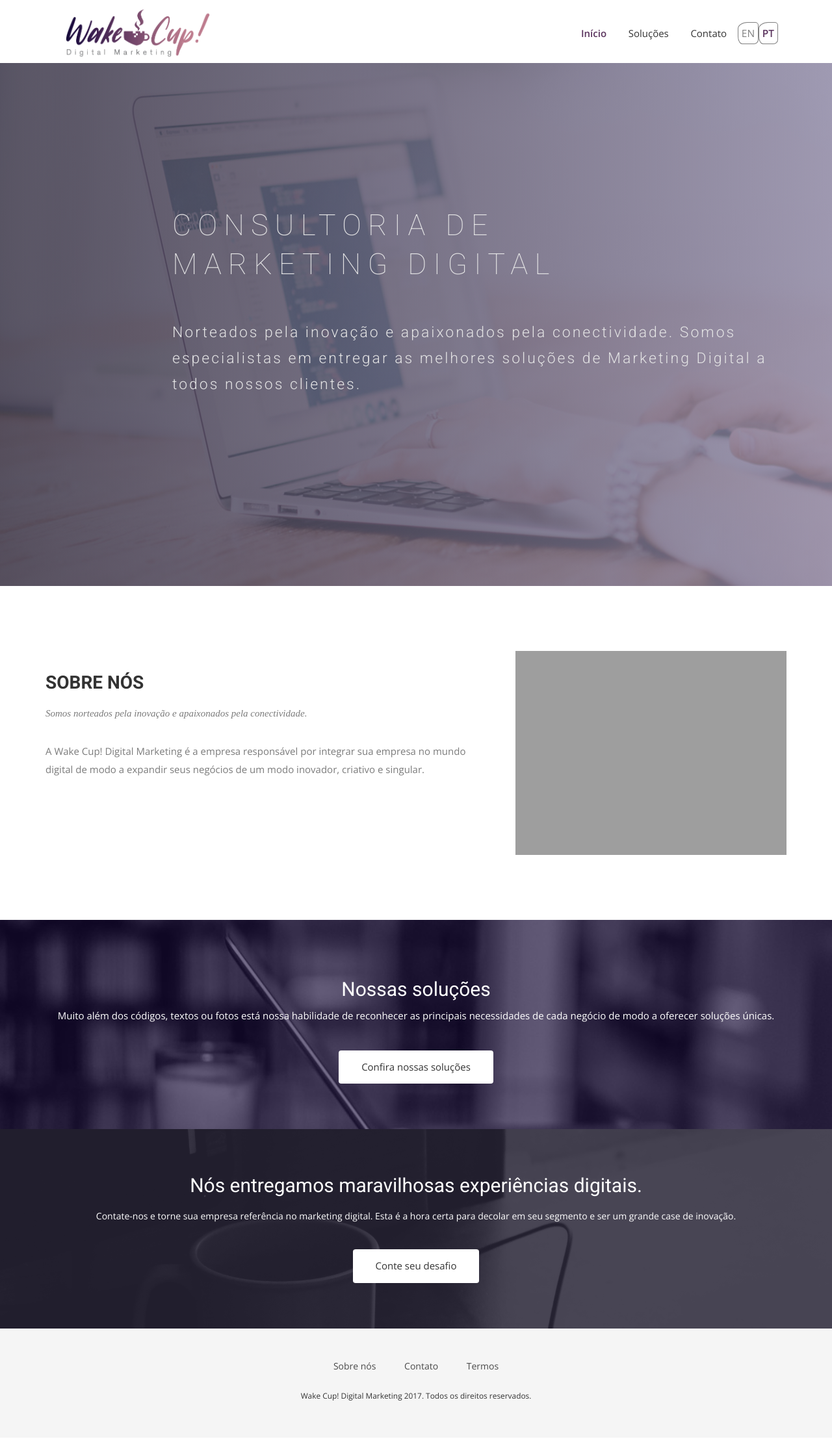
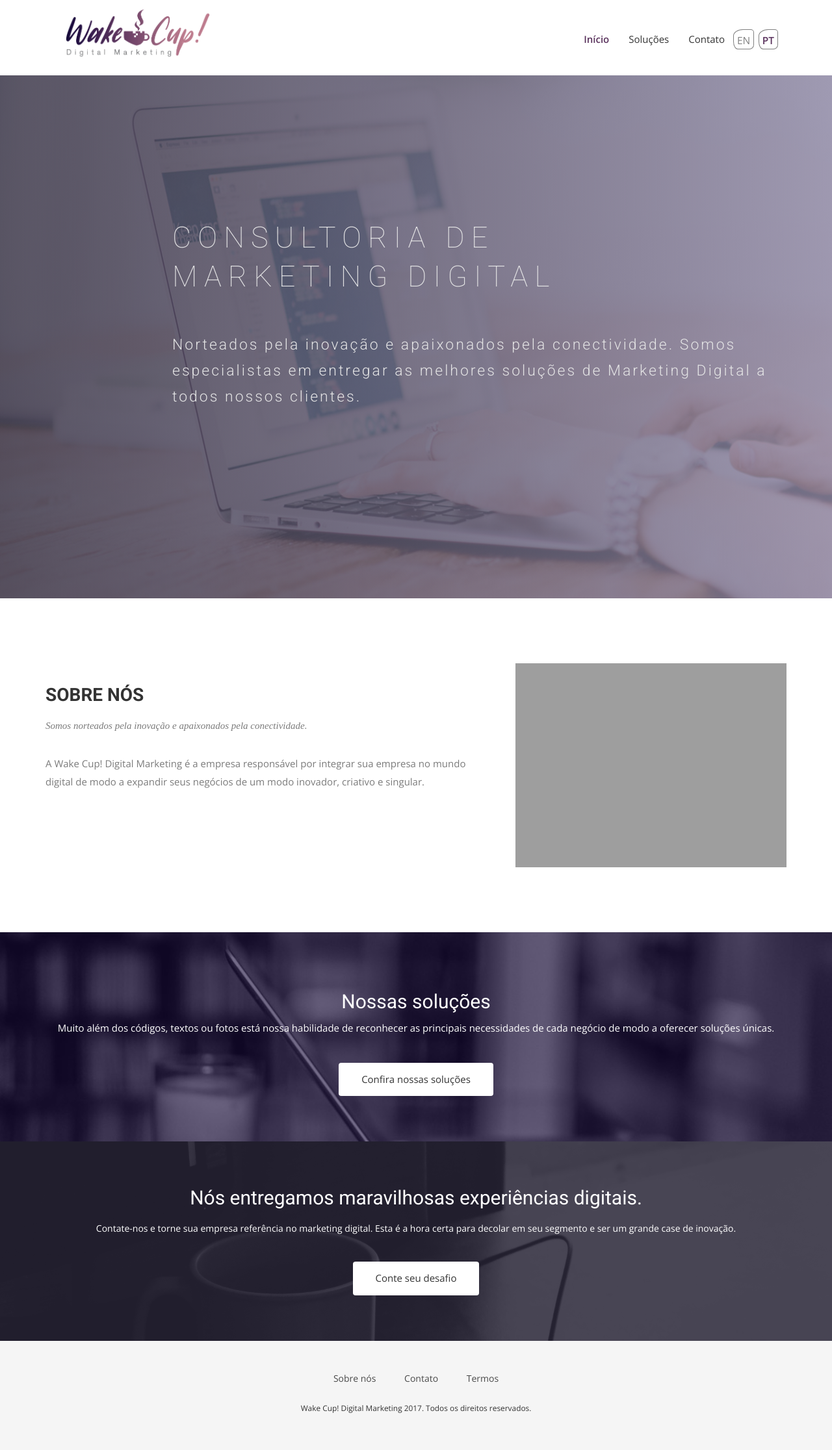
Before and after one commit to wakecup/old_wakecup_website, a Jekyll site: the page built from index.html, in a window 1280 px wide. Shown: the whole page at 65% size. Built offline with Jekyll 4.4.1, drawn with Linux system fonts in a browser that asks for light colours; some web fonts are replaced.

Commit message:
Fixed navbar and added description in README

```diff
--- a/_sass/header.scss
+++ b/_sass/header.scss
@@ -14,12 +14,17 @@
     border: 0px;
     .navbar-nav {
       padding-top: 30px;
+      display: flex;
+      align-items: center;
       a.active {
         font-weight: bold;
         color: #5a335d;
       }
       .navbar-lang {
-                display: inline;
+        display: flex;
+        height: 27px;
+        width: 65px;
+        justify-content: space-between;
         a.active {
           font-weight: bolder;
           color: #5a335d;
```
Also changed, not shown: README.md. Lines whose indentation alone changed are shown as unchanged.
